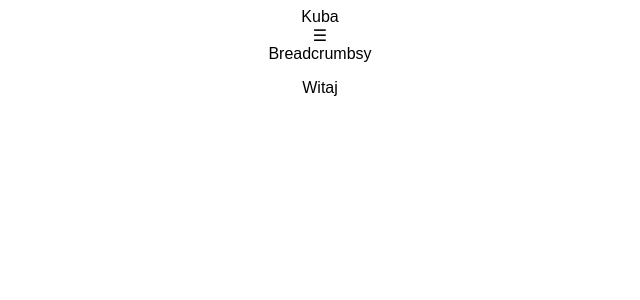
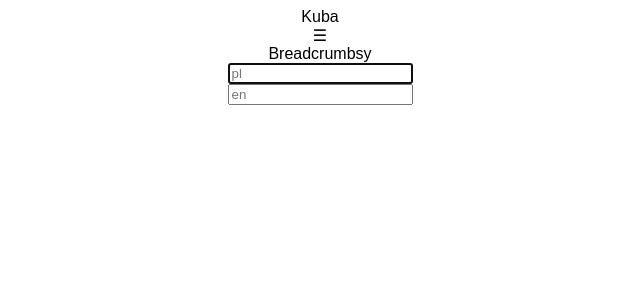
Before and after one commit to kubaadamczyklogin/Miszki, a React (Create React App) app: page / in a window 1280 px wide. Shown: the top 300 px of the page, without its empty margins (320-960 px from the left). Built offline with nearby package versions, Linux system fonts and the light colour scheme.

Commit message:
podstawowe dodawanie fishek

```diff
--- a/src/Add.js
+++ b/src/Add.js
@@ -1,7 +1,95 @@
-import { useState } from "react";
+import { useState, useRef } from "react";
 
 export default function Add() {
-  const [newDeck, setNewDeck] = useState([]);
+  const [newDeck, setNewDeck] = useState([{ id: 0, editable: true }]);
+  //const [newCard, setNewCard] = useState();
 
-  return <h1>Dodawanie Talii</h1>;
+  function saveCard(id, card) {
+    console.log(id);
+    setNewDeck((prev) => {
+      let biggestId = 0;
+      const updatedDeck = prev.map((item) => {
+        if (item.id > biggestId) biggestId = item.id;
+
+        if (id === item.id) {
+          return card;
+        } else {
+          return item;
+        }
+      });
+
+      return [...updatedDeck, { id: ++biggestId, editable: true }];
+    });
+  }
+
+  return (
+    <div className="Editable CardList">
+      {newDeck.map((item) =>
+        item.editable ? (
+          <EditableCard key={item.id} id={item.id} saveCard={saveCard} />
+        ) : (
+          <UnpackedCard key={item.id} content={item} />
+        )
+      )}
+    </div>
+  );
 }
+
+function EditableCard(props) {
+  const pl = useRef("");
+  const en = useRef("");
+
+  function focusNextInputOnEnter(e, targetInput) {
+    if (e.key === "Enter" || e.keyCode === 13) {
+      targetInput.current.focus();
+    }
+  }
+
+  function saveCardOnEnter(e) {
+    if (e.key === "Enter" || e.keyCode === 13) {
+      props.saveCard(props.id, {
+        id: props.id,
+        pl: pl.current.value,
+        en: en.current.value,
+        editable: false,
+      });
+    }
+  }
+
+  return (
+    <div className="Card Editable">
+      <div className="Forward">
+        <input
+          autoFocus
+          type="text"
+          placeholder="pl"
+          ref={pl}
+          onKeyUp={(e) => {
+            focusNextInputOnEnter(e, en);
+          }}
+        />
+      </div>
+      <div className="Backward">
+        <input
+          type="text"
+          placeholder="en"
+          ref={en}
+          onKeyUp={(e) => {
+            saveCardOnEnter(e);
+          }}
+        />
+      </div>
+    </div>
+  );
+}
+
+function UnpackedCard(props) {
+  const { pl, en } = props.content;
+
+  return (
+    <div className="Card Unpacked">
+      <div className="Forward">{pl}</div>
+      <div className="Backward">{en}</div>
+    </div>
+  );
+}
--- a/src/App.js
+++ b/src/App.js
@@ -5,7 +5,7 @@ import { useState } from "react";
 
 export default function App() {
   const [openMenu, setOpenMenu] = useState(false);
-  const [body, setBody] = useState(<p>Witaj</p>);
+  const [body, setBody] = useState(<Add />);
 
   function choosePage(page) {
     switch (page) {
```
